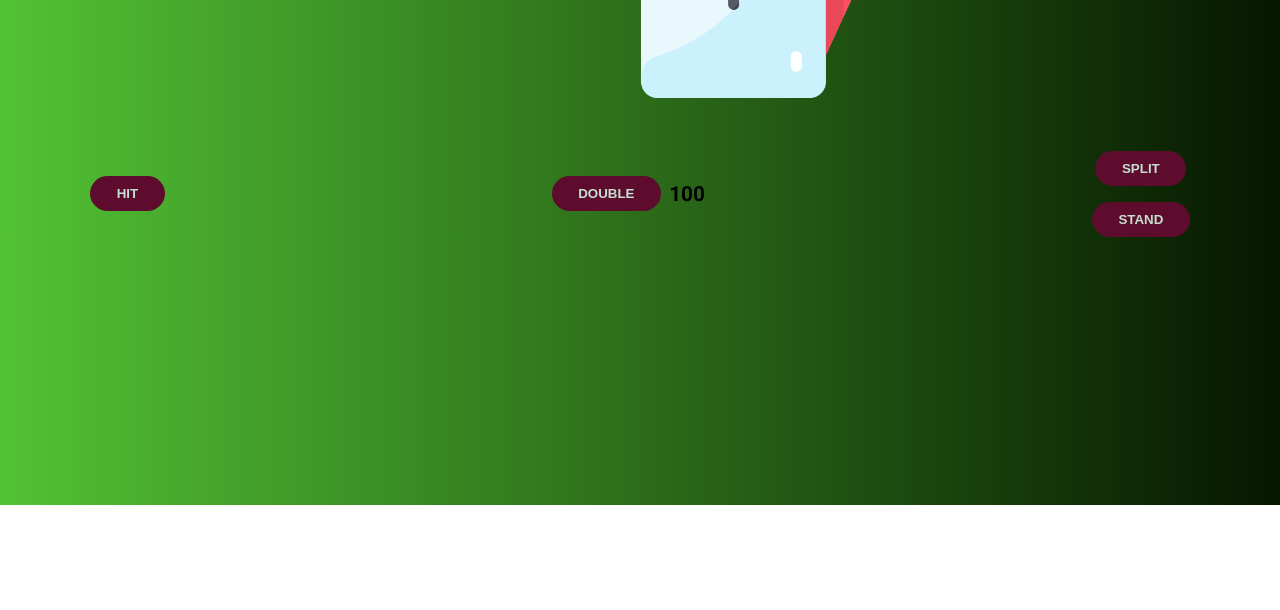
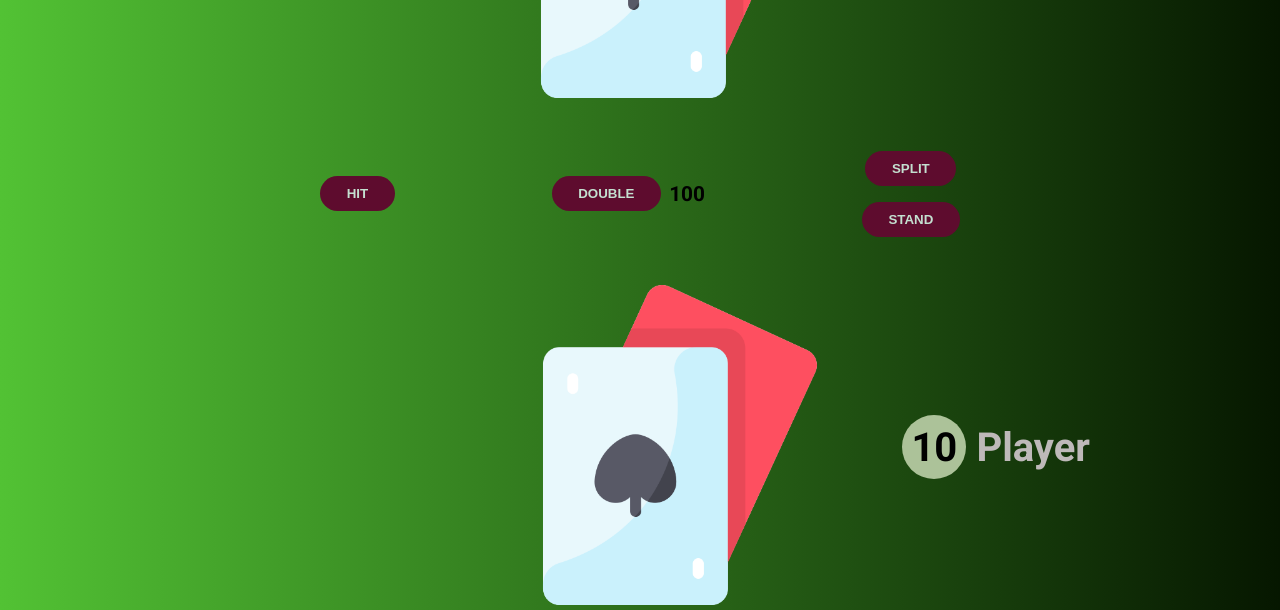
Before and after one commit to usererdem/Blackjack_Game, a plain HTML site: page index.html in a window 1280 px wide. Shown: the part 295-905 px from the top of the page. Before the commit the page ends 800 px from the top, so only its background shows below. Drawn offline with Linux system fonts and the light colour scheme.

Commit message:
html and css starter part finished

```diff
--- a/index.html
+++ b/index.html
@@ -57,7 +57,21 @@
       </div>
     </div>
   </section>
-
+  <section class="player">
+    <div class="container player__layout">
+      <div class="player__cards">
+        <img src="images/cards.png" alt="">
+      </div>
+      <div class="player__points">
+        <div class="player__points--number">
+          <h1>10</h1>
+        </div>
+        <div class="player__points--text">
+          <h1>Player</h1>
+        </div>
+      </div>
+    </div>
+  </section>
 </body>
 
 </html>
--- a/style.css
+++ b/style.css
@@ -20,7 +20,7 @@ h1 {
 .container {
   width: 90%;
   margin: 0 auto;
-  max-width: 1100px;
+  max-width: 900px;
 
   gap: 30px;
 }
@@ -119,6 +119,8 @@ header {
   justify-content: space-between;
   align-items: center;
 
+  flex-wrap: wrap;
+  width: 50%;
   margin-top: 3rem;
 }
 
@@ -156,3 +158,42 @@ header {
   transform: translateY(-0.2rem);
   box-shadow: rgba(228, 10, 10, 0.24) 0px 3px 150px;
 }
+
+/* ------- Player Section ------- */
+.player__layout {
+  display: flex;
+  justify-content: flex-end;
+  align-items: center;
+  flex-wrap: wrap;
+
+  margin-top: 3rem;
+}
+
+.player__cards {
+  width: 50%;
+  max-width: 20rem;
+  min-width: 10rem;
+}
+
+.player__points {
+  display: flex;
+  justify-content: center;
+  align-items: center;
+  gap: 10px;
+}
+
+.player__points--number {
+  width: 4rem;
+  height: 4rem;
+  background-color: rgb(172, 194, 153);
+  border-radius: 50%;
+  margin-left: 2rem;
+
+  display: flex;
+  align-items: center;
+  justify-content: center;
+}
+
+.player__points--text {
+  color: rgb(190, 185, 185);
+}
```
